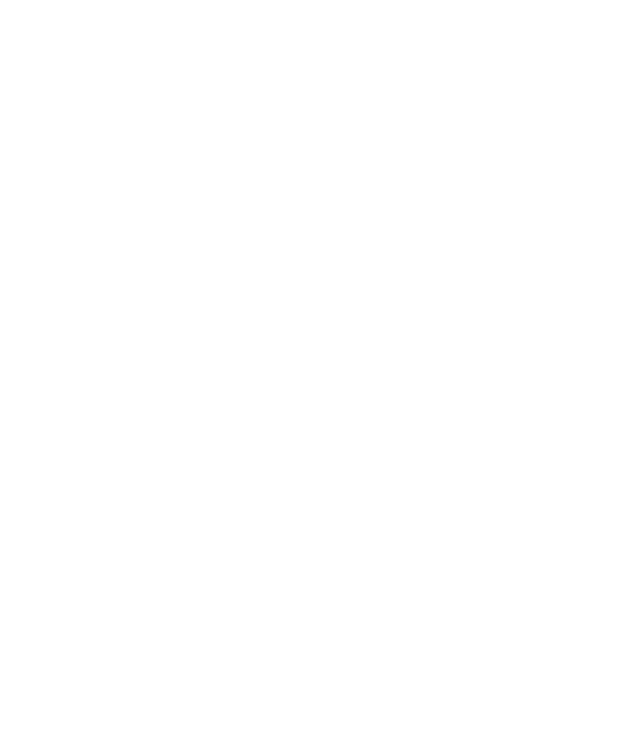
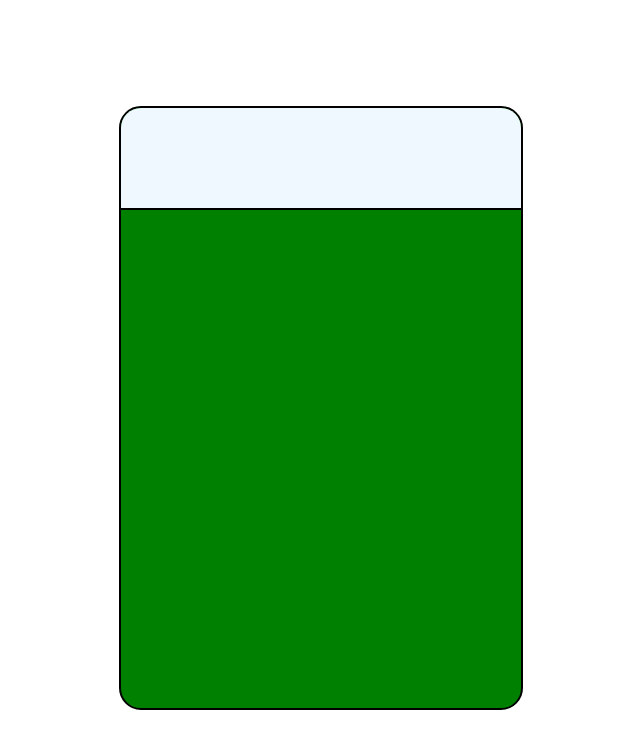
Before and after one commit to lrafa10z/Calculadora-CECMHercilia, a plain HTML site: page index.html in a window 1280 px wide. Shown: the whole page, without its empty margins (327-967 px from the left). Drawn offline with Linux system fonts and the light colour scheme.

Commit message:
luquinhas

```diff
--- a/index.html
+++ b/index.html
@@ -7,6 +7,15 @@
     <link rel="stylesheet" href="style.css">
 </head>
 <body>
+    <main class="container">
+        <div class="visor">
 
+        </div>
+    </main>
+
+    <div class="teclas">
+
+    </div>
+    <script src="main.js"></script>
 </body>
 </html>
--- a/style.css
+++ b/style.css
@@ -0,0 +1,29 @@
+.container {
+    background-color: green;
+    width: 400px;
+    height: 600px;
+    border: black solid 2px;
+    border-radius: 22px;
+    display: flex;
+    flex-direction: column;
+}
+
+body {
+    width: 100%;
+    height: 100vh;
+    display: flex;
+    justify-content: center;
+    align-items:center;
+}
+
+.visor {
+    width: 100%;
+    height: 100px;
+    background-color: aliceblue;
+    border-radius: 20px 20px 0 0;
+    border-bottom: black 2px solid;
+}
+
+.teclas {
+
+}
```
Also changed, not shown: main.js (added).
